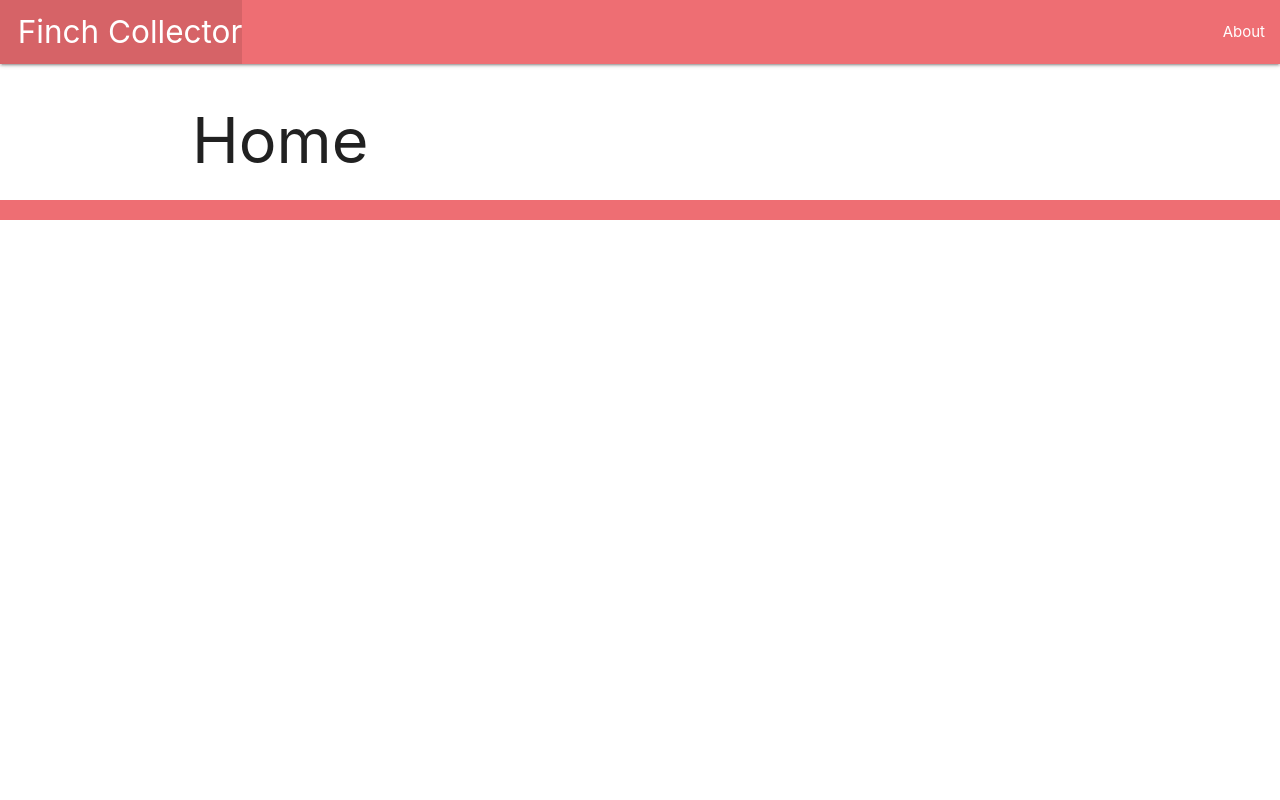
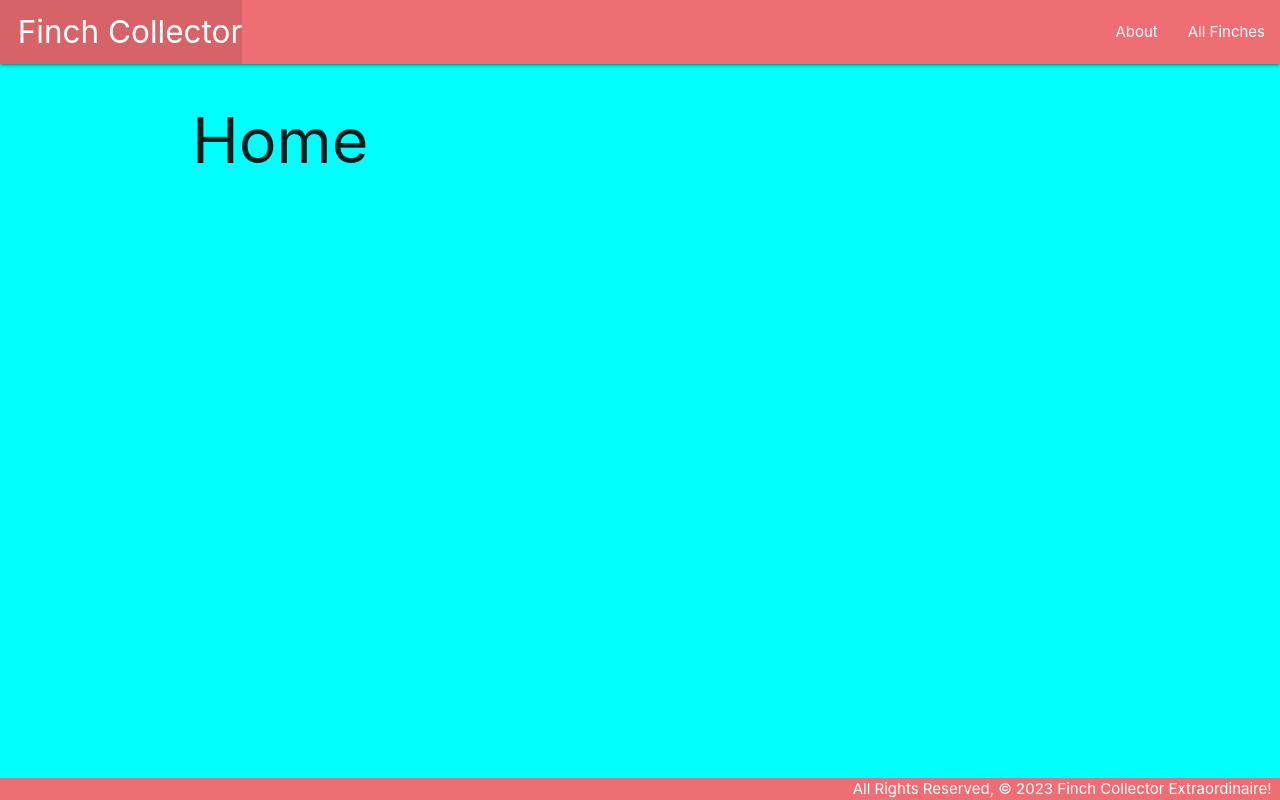
Before and after one commit to ownerl/finchcollector, a Django app: page / in a window 1280 px wide. Run offline with Django 5.2, Linux system fonts and the light colour scheme.

Commit message:
commit 3, base and view

```diff
--- a/finchcollector/settings.py
+++ b/finchcollector/settings.py
@@ -116,7 +116,7 @@
 # Static files (CSS, JavaScript, Images)
 # https://docs.djangoproject.com/en/5.0/howto/static-files/
 
-STATIC_URL = 'static/'
+STATIC_URL = '/static/'
 
 # Default primary key field type
 # https://docs.djangoproject.com/en/5.0/ref/settings/#default-auto-field
--- a/main_app/static/css/styles.css
+++ b/main_app/static/css/style.css
@@ -2,7 +2,7 @@
     display: flex;
     min-height: 100vh;
     flex-direction: column;
-    background-color: beige;
+    background-color: aqua;
 }
 
 main {
--- a/main_app/templates/base.html
+++ b/main_app/templates/base.html
@@ -3,15 +3,13 @@
 <!DOCTYPE html>
 <html lang="en">
     <head>
-        <meta charset="UTF-8" />
-        <meta name="viewport" content="width=device-width, initial-scale=1.0" />
-        <meta http-equiv="X-UA-Compatible" content="ie=edge" />
+        <meta charset="UTF-8">
+        <meta name="viewport" content="width=device-width, initial-scale=1.0">
+        <meta http-equiv="X-UA-Compatible" content="ie=edge">
         <title>Finch Collector</title>
-        <link
-            rel="stylesheet"
-            href="https://cdnjs.cloudflare.com/ajax/libs/materialize/1.0.0/css/materialize.min.css"
-        />
+        <link rel="stylesheet" href="https://cdnjs.cloudflare.com/ajax/libs/materialize/1.0.0/css/materialize.min.css">
         <link rel="stylesheet" type="text/css" href="{% static 'css/style.css' %}">
+        <script src="https://cdnjs.cloudflare.com/ajax/libs/materialize/1.0.0/js/materialize.min.js"></script>
     </head>
     <body>
         <header class="navbar-fixed">
@@ -26,6 +24,7 @@
                     </ul>
                     <ul class="right">
                         <li><a href="/about">About</a></li>
+                        <li><a href="/finches">All Finches</a></li>
                     </ul>
                 </div>
             </nav>
--- a/main_app/urls.py
+++ b/main_app/urls.py
@@ -4,4 +4,5 @@
 urlpatterns = [
     path('', views.home, name='home'),
     path('about', views.about, name='about'),
+    path('finches', views.finches_index, name='index')
 ]
--- a/main_app/views.py
+++ b/main_app/views.py
@@ -1,8 +1,17 @@
 from django.shortcuts import render
 
+finches = [
+    {'name': 'Vader', 'breed': 'too fat', 'description': 'fat with the force', 'age': 42},
+    {'name': 'Luke', 'breed': 'too skinny', 'description': 'skinny with the force', 'age': 20},
+]
 # Create your views here.
 def home(request):
     return render(request, 'home.html')
 
 def about(request):
     return render(request, 'about.html')
+
+def finches_index(request):
+    return render(request, 'finches/index.html', {
+        'finches': finches
+    })
```
Also changed, not shown: main_app/templates/finches/index.html (added, +20 -0 lines).
